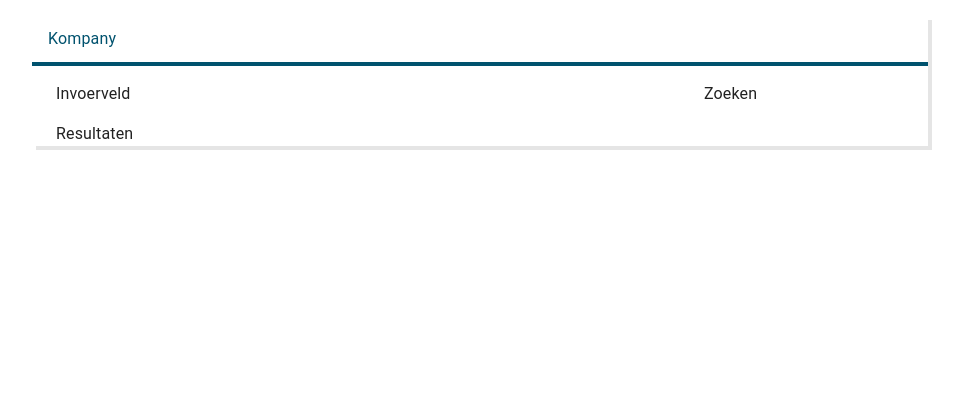
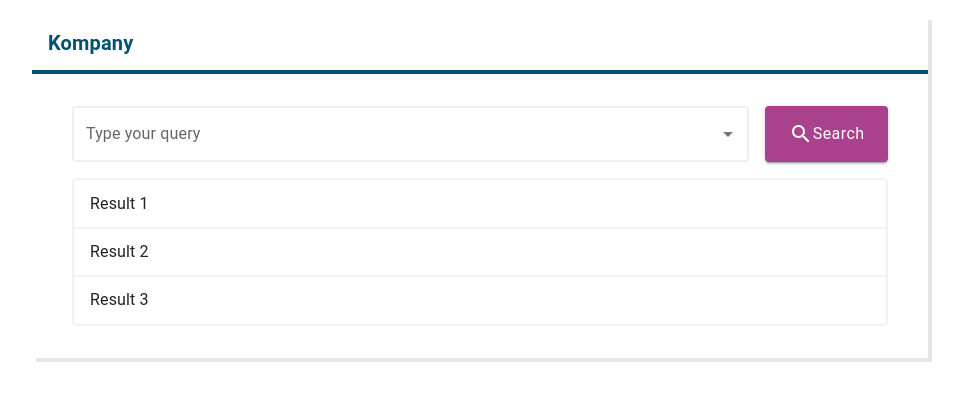
Before and after one commit to pweijtenburg/kvk-assignment, a React (Create React App) app: page / in a window 1280 px wide. Shown: the top 400 px of the page, without its empty margins (160-1123 px from the left). Built offline with nearby package versions, Linux system fonts and the light colour scheme.

Commit message:
add SearchBar and search results (SearchList) component

```diff
--- a/package.json
+++ b/package.json
@@ -3,6 +3,7 @@
   "version": "0.1.0",
   "private": true,
   "dependencies": {
+    "@mui/icons-material": "^5.10.15",
     "@mui/material": "^5.0.4",
     "@mui/styled-engine": "npm:@mui/styled-engine-sc@latest",
     "@mui/styled-engine-sc": "^5.0.3",
@@ -27,7 +28,7 @@
     "@mui/styled-engine": "npm:@mui/styled-engine-sc@latest"
   },
   "scripts": {
-    "start": "react-scripts start",
+    "start": "PORT=4000 react-scripts start",
     "build": "react-scripts build",
     "test": "react-scripts test",
     "eject": "react-scripts eject"
--- a/src/assests/scss/layout.scss
+++ b/src/assests/scss/layout.scss
@@ -1,9 +1,4 @@
 @import url('https://fonts.googleapis.com/css2?family=Poppins:wght@300;400;700&display=swap');
-
-body {
-  font-size: 0.9rem;
-  background-color: #eee;
-}
 
 .layout-wrapper {
   display: flex;
--- /dev/null
+++ b/src/components/CompanySearch/SearchBar.tsx
@@ -0,0 +1,61 @@
+import React, {MouseEventHandler} from "react";
+import {styled} from '@mui/material/styles';
+import Grid from "@mui/material/Grid";
+import {Autocomplete, Button, TextField} from "@mui/material";
+import SearchIcon from '@mui/icons-material/Search';
+
+interface Props {
+    onSearch?: MouseEventHandler
+}
+
+const DefaultSearchBar = styled(Grid)(({theme}) => ({
+    display: 'flex',
+    flexFlow: 'row nowrap',
+    flex: '1',
+    '.search-input': {
+        'fieldset': {
+            border: '2px solid #eee',
+        },
+        '&.Mui-focused': {
+            'fieldset': {
+                borderColor: '#aa418c',
+            },
+            '.MuiInputLabel-formControl': {
+                color: '#aa418c',
+            }
+        }
+    },
+    '.search-action': {
+        backgroundColor: '#aa418c',
+        fontSize: 'inherit',
+        fontWeight: '400',
+        textTransform: 'initial',
+        border: '2px solid #aa418c',
+        width: '100%',
+        height: '100%',
+    }
+}));
+
+const SearchBar = ({onSearch}: Props) => {
+    return (
+        <DefaultSearchBar container className="search-input-wrapper" spacing={2}>
+            <Grid item xs={10}>
+                <Autocomplete
+                    disablePortal
+                    id="searchInput"
+                    className="search-input"
+                    options={[]}
+                    renderInput={(params) => <TextField {...params} label="Type your query" />}
+                />
+            </Grid>
+            <Grid item xs={2}>
+                <Button className="search-action" variant="contained" color="secondary" onClick={onSearch}>
+                    <SearchIcon />
+                    Search
+                </Button>
+            </Grid>
+        </DefaultSearchBar>
+    );
+}
+
+export default SearchBar;
--- /dev/null
+++ b/src/components/CompanySearch/SearchList.tsx
@@ -0,0 +1,23 @@
+import React from "react";
+import {styled} from '@mui/material/styles';
+import SearchListItem from "./SearchListItem";
+
+interface Props {
+    list: string[]
+}
+
+const DefaultSearchList = styled('ul')(({theme}) => ({
+    listStyle: 'none',
+    margin: '1rem 0',
+    padding: '0',
+}));
+
+const SearchList = ({list}: Props) => {
+    return (
+        <DefaultSearchList>
+            {list.map(item => <SearchListItem text={item} />)}
+        </DefaultSearchList>
+    );
+}
+
+export default SearchList;
--- /dev/null
+++ b/src/components/CompanySearch/SearchListItem.tsx
@@ -0,0 +1,32 @@
+import React from "react";
+import {styled} from '@mui/material/styles';
+
+interface Props {
+    text: string
+}
+
+const DefaultSearchListItem = styled('li')(({theme}) => ({
+    border: '2px solid #f2f2f2',
+    padding: '0.7rem 1rem',
+
+    '&:first-child ': {
+        borderRadius: '4px 4px 0 0',
+    },
+    '&:last-child': {
+        borderRadius: '0 0 4px 4px',
+    },
+
+    '+ li': {
+        borderTop: '0',
+    },
+}));
+
+const SearchListItem = ({text}: Props) => {
+    return (
+        <DefaultSearchListItem>
+            {text}
+        </DefaultSearchListItem>
+    );
+}
+
+export default SearchListItem;
--- a/src/index.tsx
+++ b/src/index.tsx
@@ -36,9 +36,7 @@ root.render(
         <ThemeProvider theme={theme}>
             <Box className="layout-wrapper">
                 <CssBaseline />
-                <Header>
-                    <Typography className="brand-logo">Kompany</Typography>
-                </Header>
+                <Header />
                 <Page>
                     <RouterProvider router={router} />
                 </Page>
--- a/src/layout/Header.tsx
+++ b/src/layout/Header.tsx
@@ -1,5 +1,6 @@
 import React, {ReactNode} from "react";
 import {styled} from '@mui/material/styles';
+import {Typography} from "@mui/material";
 
 interface Props {
     children?: ReactNode
@@ -10,12 +11,17 @@ const DefaultHeader = styled('header')(({theme}) => ({
     flexFlow: 'row nowrap',
     borderBottom: '4px solid #00526e',
     padding: '0.7rem 1rem',
-    color: '#00526e',
+
+    '.brand-logo': {
+        fontWeight: 700,
+        color: '#00526e',
+    }
 }));
 
 const Header = ({children, ...props}: Props) => {
     return (
         <DefaultHeader>
+            <Typography className="brand-logo" variant="h6">Kompany</Typography>
             {children}
         </DefaultHeader>
     );
--- a/src/layout/Page.tsx
+++ b/src/layout/Page.tsx
@@ -5,7 +5,12 @@ interface Props {
     children?: ReactNode
 }
 
-const DefaultPage = styled('main')(({theme}) => ({}));
+const DefaultPage = styled('main')(({theme}) => ({
+    display: 'flex',
+    flexFlow: 'column nowrap',
+    flex: '1',
+    margin: '1rem',
+}));
 
 const Page = ({children, ...props}: Props) => {
     return (
--- a/src/pages/CompanySearch.tsx
+++ b/src/pages/CompanySearch.tsx
@@ -1,7 +1,8 @@
 import React from 'react';
 import Container from '@mui/material/Container';
-import Grid from '@mui/material/Grid';
 import {styled} from '@mui/material/styles';
+import SearchBar from "../components/CompanySearch/SearchBar";
+import SearchList from "../components/CompanySearch/SearchList";
 
 const PageContainer = styled(Container)(({theme}) => ({
     paddingTop: theme.spacing(2),
@@ -10,17 +11,8 @@ const PageContainer = styled(Container)(({theme}) => ({
 const CompanySearch = () => {
     return (
         <PageContainer>
-            <Grid container spacing={2}>
-                <Grid item xs={9}>
-                    Invoerveld
-                </Grid>
-                <Grid item xs={3}>
-                    Zoeken
-                </Grid>
-                <Grid item xs={12}>
-                    Resultaten
-                </Grid>
-            </Grid>
+            <SearchBar />
+            <SearchList list={['Result 1', 'Result 2', 'Result 3']} />
         </PageContainer>
     );
 }
--- a/src/theme/theme.tsx
+++ b/src/theme/theme.tsx
@@ -1,4 +1,4 @@
-import {createTheme} from '@mui/material/styles';
+import {createTheme, responsiveFontSizes} from '@mui/material/styles';
 import shadows, {Shadows} from '@mui/material/styles/shadows';
 
 export interface CustomTheme {
@@ -70,4 +70,4 @@ const theme = createTheme({
     },
 });
 
-export default theme;
+export default responsiveFontSizes(theme);
```
Also changed, not shown: 1 other file (tests, documents, lock files or other folders).
